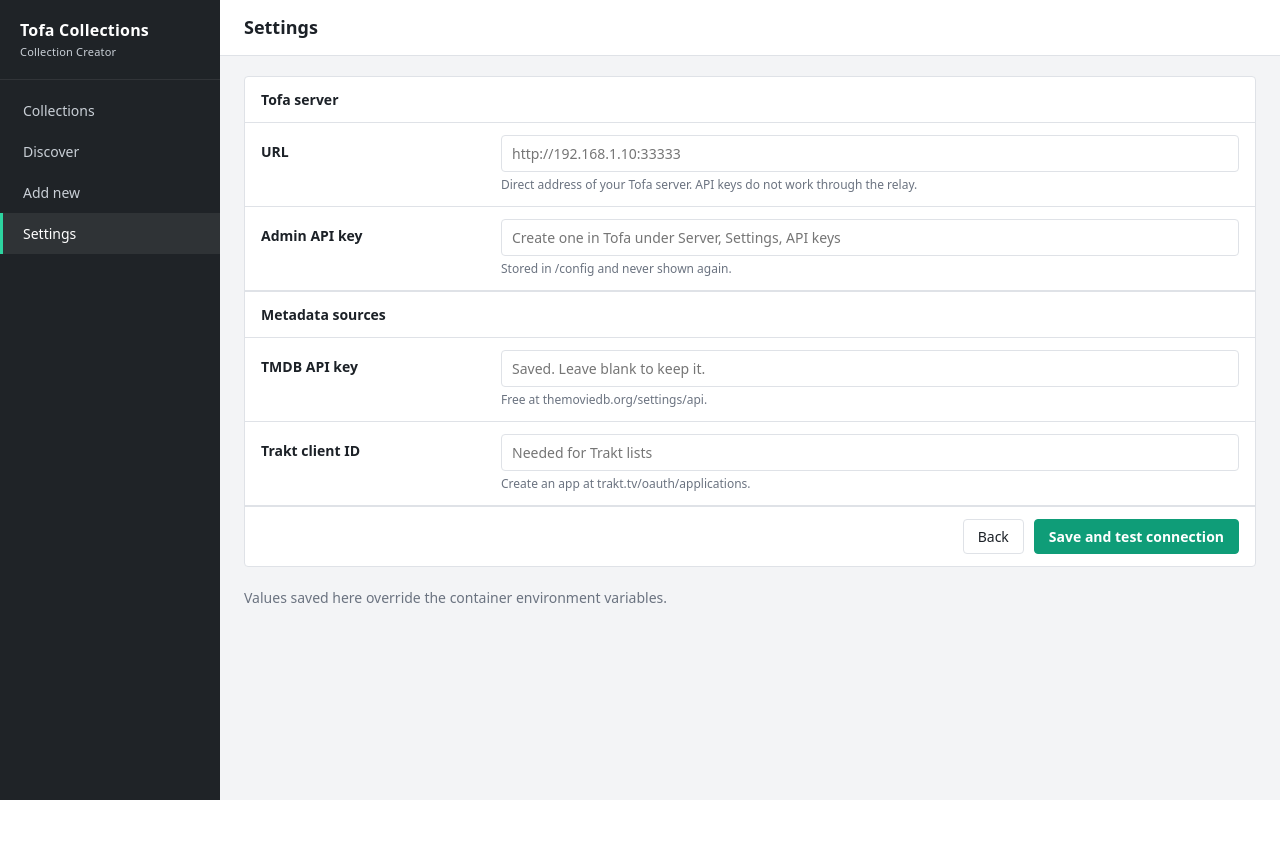
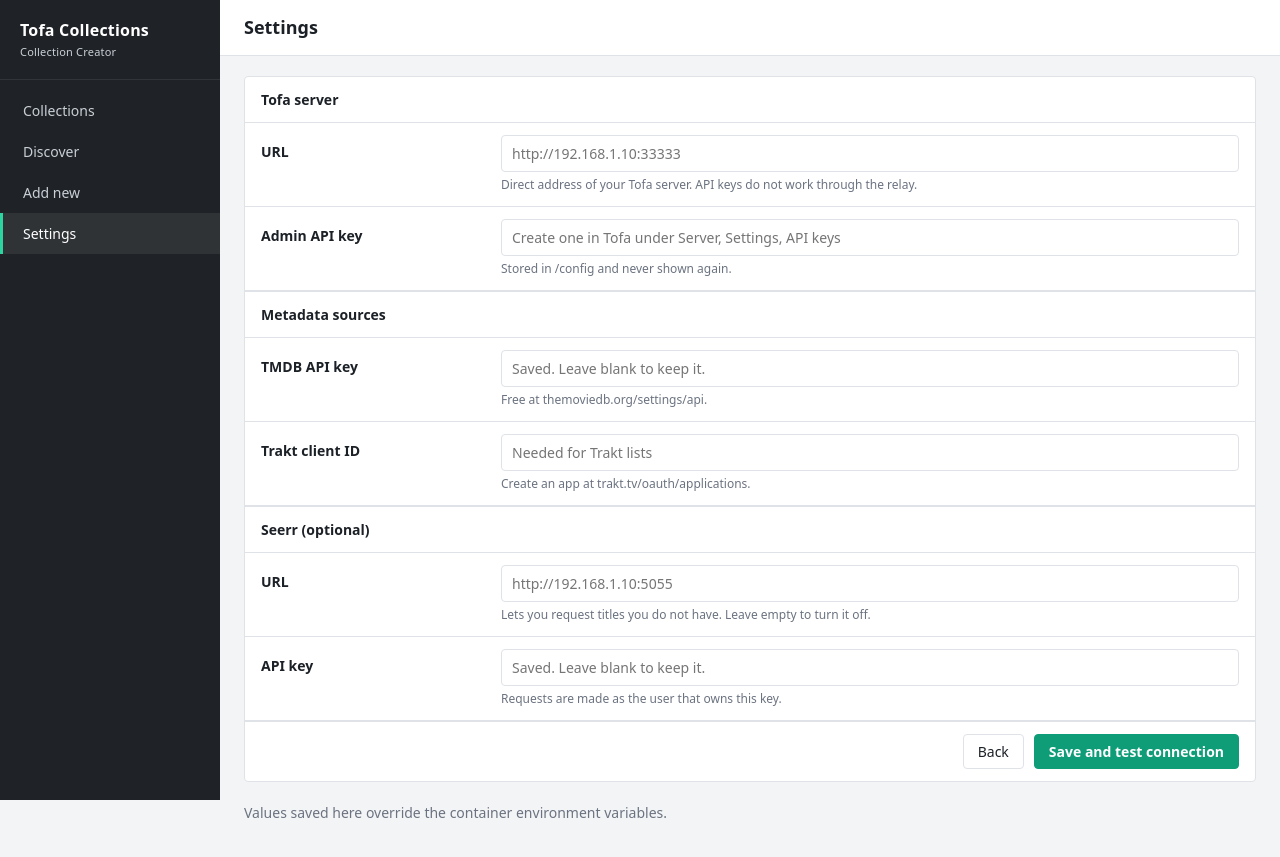
Before and after one commit to Ferdinand99/Tofarr, a FastAPI app: page /settings in a window 1280 px wide. Before the commit the page ends 800 px from the top, so only its background shows below. Run offline with FastAPI, Linux system fonts and the light colour scheme; parts of the project's set-up code (start-up, migrations or seed data) failed here and were passed over.

Commit message:
feat: Seerr requests (per title and all missing)

```diff
--- a/app/web/main.py
+++ b/app/web/main.py
@@ -2,9 +2,10 @@
 from pathlib import Path
 from urllib.parse import quote, urlsplit
 from fastapi import FastAPI, Request
-from fastapi.responses import PlainTextResponse, RedirectResponse, Response
+from fastapi.responses import JSONResponse, PlainTextResponse, RedirectResponse, Response
 from fastapi.templating import Jinja2Templates
 from app.discover.service import CATALOG, DISCOVERABLE, TITLES, cfg_for, load_shelf
+from app.seerr import SeerrClient, SeerrError
 from app.sources import SOURCE_TYPES, get_source
 from app.sources.tmdb import search_collections
 from app.sources.trakt import trending_lists
@@ -55,9 +56,23 @@
             "trakt_slug": c.get("slug", ""), "imdb_list": c.get("list", ""), "interval_minutes": d["interval_minutes"],
             "prune": d["prune"], "enabled": d["enabled"]}
 
-def create_app(settings, db, tofa_factory, scheduler=None, probe_factory=None) -> FastAPI:
+def create_app(settings, db, tofa_factory, scheduler=None, probe_factory=None, seerr_factory=None) -> FastAPI:
     app = FastAPI(title="Tofa Collection Creator")
     probe_factory = probe_factory or tofa_factory
+    get_seerr = seerr_factory or (lambda: SeerrClient(settings.seerr_url, settings.seerr_api_key))
+
+    def seerr_on() -> bool:
+        return bool(settings.seerr_url and settings.seerr_api_key)
+
+    def seerr_status(items) -> dict:
+        """Seerr's label per title, keyed "<tmdb id>-<type>" so templates can look it up."""
+        if not seerr_on() or not items:
+            return {}
+        try:
+            found = get_seerr().statuses([(i.tmdb_id, i.media_type) for i in items])
+        except SeerrError:
+            return {}
+        return {f"{k[0]}-{k[1]}": v for k, v in found.items()}
     previewed: set[int] = set()  # definitions the user has seen a dry run for since startup
 
     @app.middleware("http")
@@ -92,9 +107,10 @@
         return {"ok": True}
 
     def settings_page(request, status=200, message=None, error=None):
-        flags = {k: bool(getattr(settings, k)) for k in ("tofa_api_key", "tmdb_api_key", "trakt_client_id")}
-        return page(request, "settings.html", status, url=settings.tofa_url, is_set=flags,
-                    message=message, error=error)
+        flags = {k: bool(getattr(settings, k)) for k in ("tofa_api_key", "tmdb_api_key", "trakt_client_id",
+                                                           "seerr_api_key")}
+        return page(request, "settings.html", status, url=settings.tofa_url, seerr_url=settings.seerr_url or "",
+                    is_set=flags, message=message, error=error)
 
     @app.get("/settings")
     def settings_form(request: Request):
@@ -107,16 +123,27 @@
         if not url.startswith(("http://", "https://")):
             return settings_page(request, 400, error="Tofa URL must start with http:// or https:// "
                                                      "(example: http://192.168.1.10:33333)")
-        values = {"tofa_url": url}
-        for k in ("tofa_api_key", "tmdb_api_key", "trakt_client_id"):
+        seerr_url = f.get("seerr_url", "").rstrip("/")
+        if seerr_url and not seerr_url.startswith(("http://", "https://")):
+            return settings_page(request, 400, error="Seerr URL must start with http:// or https://")
+        values = {"tofa_url": url, "seerr_url": seerr_url}  # an empty Seerr URL switches Seerr off
+        for k in ("tofa_api_key", "tmdb_api_key", "trakt_client_id", "seerr_api_key"):
             if f.get(k):  # blank keeps the stored value
                 values[k] = f[k]
         settings.save(**values)
+        notes, problems = [], []
         try:
-            info = probe_factory().system_info()
-            return settings_page(request, message=f"Saved. Connected to Tofa {info.get('version', '')}".strip())
+            notes.append(f"Connected to Tofa {probe_factory().system_info().get('version', '')}".strip())
         except TofaError as e:
-            return settings_page(request, error=f"Saved, but the connection test failed: {e}")
+            problems.append(f"Tofa: {e}")
+        if seerr_on():
+            try:
+                notes.append(get_seerr().test())
+            except SeerrError as e:
+                problems.append(f"Seerr: {e}")
+        if problems:
+            return settings_page(request, error="Saved, but the connection test failed: " + "; ".join(problems))
+        return settings_page(request, message="Saved. " + ". ".join(notes))
 
     @app.get("/")
     def index(request: Request):
@@ -196,7 +223,8 @@
                         error=str(e))
         items = [i for i in view.items if i.in_library] if only else view.items
         return page(request, "shelf.html", type=type, arg=arg, title=shown, view=view, items=items, only=only,
-                    back=back, error=None)
+                    back=back, error=None, seerr_on=seerr_on(),
+                    seerr_status=seerr_status([i for i in items if not i.in_library]))
 
     @app.post("/discover/create")
     async def discover_create(request: Request):
@@ -224,6 +252,52 @@
         except TofaError:
             return PlainTextResponse("Image unavailable", status_code=502)
         return Response(data, media_type=ctype, headers={"Cache-Control": "private, max-age=86400"})
+
+    # ---------- Seerr requests ----------
+
+    @app.post("/seerr/request")
+    async def seerr_request(request: Request):
+        f = dict((await request.form()).items())
+        media_type = f.get("media_type", "")
+        try:
+            tmdb_id = int(f.get("tmdb_id", ""))
+        except ValueError:
+            return JSONResponse({"ok": False, "label": "Bad title id"}, status_code=400)
+        if media_type not in ("movie", "tv") or not seerr_on():
+            return JSONResponse({"ok": False, "label": "Seerr is not configured" if not seerr_on() else "Bad media type"},
+                                status_code=400)
+        try:
+            outcome = get_seerr().request(tmdb_id, media_type)
+        except SeerrError as e:
+            return JSONResponse({"ok": False, "label": str(e)}, status_code=502)
+        return {"ok": True, "label": "Already requested" if outcome == "exists" else "Requested"}
+
+    @app.post("/{def_id}/request-missing")
+    async def request_missing(request: Request, def_id: int):
+        d = db.get_definition(def_id)
+        if not d:
+            return RedirectResponse("/", 303)
+        f = dict((await request.form()).items())
+        if not seerr_on() or f.get("confirm") != "yes":
+            msg = "Seerr is not configured" if not seerr_on() else "Tick the confirmation to request these titles"
+            return page(request, "preview.html", 400, d=d, r=None, error=msg, seerr_on=seerr_on(), seerr_status={})
+        r = run_definition(def_id, db=db, tofa=tofa_factory(), settings=settings, dry_run=True)
+        seerr = get_seerr()
+        report, limit = [], 100
+        for m in r.missing[:limit]:
+            try:
+                outcome = seerr.request(m.tmdb_id, m.media_type)
+                report.append((m, "Already requested" if outcome == "exists" else "Requested", True))
+            except SeerrError as e:
+                report.append((m, str(e), False))
+                if e.fatal:
+                    break
+        done = sum(1 for _, _, ok in report if ok)
+        summary = f"Requested {done} of {len(r.missing)} missing titles"
+        if len(r.missing) > limit:
+            summary += f" (at most {limit} per click, click again for the rest)"
+        return page(request, "preview.html", d=d, r=r, seerr_on=True, seerr_status={}, report=report,
+                    report_summary=summary)
 
     @app.get("/{def_id}/edit")
     def edit_form(request: Request, def_id: int):
@@ -261,7 +335,8 @@
         r = run_definition(def_id, db=db, tofa=tofa_factory(), settings=settings, dry_run=True)
         if r.status == "preview":
             previewed.add(def_id)
-        return page(request, "preview.html", d=db.get_definition(def_id), r=r)
+        return page(request, "preview.html", d=db.get_definition(def_id), r=r, seerr_on=seerr_on(),
+                    seerr_status=seerr_status(r.missing))
 
     @app.post("/{def_id}/run")
     def run(def_id: int):
--- a/app/web/templates/base.html
+++ b/app/web/templates/base.html
@@ -69,6 +69,7 @@
 ul.list{list-style:none;margin:0;padding:0}
 ul.list li{padding:8px 16px;border-bottom:1px solid var(--line);display:flex;gap:10px;align-items:baseline}
 ul.list li:last-child{border-bottom:0}
+ul.list li .req{margin-left:auto}
 
 /* forms */
 .field{display:grid;grid-template-columns:220px 1fr;gap:6px 20px;padding:12px 16px;border-bottom:1px solid var(--line);align-items:start}
@@ -130,6 +131,14 @@
   var d=new Date(t.getAttribute('datetime'));
   if(!isNaN(d)) t.textContent=d.toLocaleString([], {dateStyle:'medium', timeStyle:'short'});
 });
+document.addEventListener('click', function(e){
+  var b=e.target.closest('[data-request]'); if(!b) return;
+  e.preventDefault(); b.disabled=true; b.textContent='Requesting...';
+  var fd=new FormData(); fd.append('tmdb_id', b.dataset.id); fd.append('media_type', b.dataset.type);
+  fetch('/seerr/request', {method:'POST', body:fd}).then(function(r){return r.json()}).then(function(j){
+    b.textContent=j.label; if(j.ok){b.classList.remove('primary')} else {b.disabled=false; b.classList.add('danger')}
+  }).catch(function(){b.disabled=false; b.textContent='Failed, try again'});
+});
 document.querySelectorAll('form[data-busy]').forEach(function(f){
   f.addEventListener('submit', function(){
     var b=f.querySelector('button'); if(b){ b.disabled=true; b.textContent=f.dataset.busy; }
--- a/app/web/templates/settings.html
+++ b/app/web/templates/settings.html
@@ -19,6 +19,13 @@
   <div class="field"><label for="r">Trakt client ID</label>
     <input id="r" type="password" name="trakt_client_id" autocomplete="off" placeholder="{{ 'Saved. Leave blank to keep it.' if is_set.trakt_client_id else 'Needed for Trakt lists' }}">
     <div class="hint">Create an app at trakt.tv/oauth/applications.</div></div>
+  <h2 style="border-top:1px solid var(--line)">Seerr (optional)</h2>
+  <div class="field"><label for="su">URL</label>
+    <input id="su" name="seerr_url" value="{{ seerr_url }}" placeholder="http://192.168.1.10:5055">
+    <div class="hint">Lets you request titles you do not have. Leave empty to turn it off.</div></div>
+  <div class="field"><label for="sk">API key</label>
+    <input id="sk" type="password" name="seerr_api_key" autocomplete="off" placeholder="{{ 'Saved. Leave blank to keep it.' if is_set.seerr_api_key else 'Seerr, Settings, General, API key' }}">
+    <div class="hint">Requests are made as the user that owns this key.</div></div>
   <div class="foot"><a class="btn" href="/">Back</a><button class="primary">Save and test connection</button></div>
 </form>
 <p class="mut">Values saved here override the container environment variables.</p>
--- a/app/web/templates/shelf.html
+++ b/app/web/templates/shelf.html
@@ -16,11 +16,15 @@
 <p><a class="btn sm {{ '' if only else 'primary' }}" href="/discover/shelf?type={{ type|urlencode }}&amp;arg={{ arg|urlencode }}&amp;title={{ title|urlencode }}">All titles</a>
    <a class="btn sm {{ 'primary' if only }}" href="/discover/shelf?type={{ type|urlencode }}&amp;arg={{ arg|urlencode }}&amp;title={{ title|urlencode }}&amp;only=1">Only in my library</a></p>
 <div class="grid">
-  {% for i in items %}
+  {% for i in items %}{% set label = (seerr_status or {}).get(i.tmdb_id ~ '-' ~ i.media_type) %}
   <div class="poster {{ '' if i.in_library else 'dim' }}">
     {% if i.poster %}<img loading="lazy" src="{{ poster_src(i.poster) }}" alt="">{% else %}<div class="noimg">{{ i.title }}</div>{% endif %}
     {% if i.in_library %}<span class="badge">In library</span>{% endif %}
     <span class="cap">{{ i.title }}{% if i.year %} <span class="mut">{{ i.year }}</span>{% endif %}</span>
+    {% if seerr_on and not i.in_library %}
+      {% if label %}<span class="pill on">{{ label }}</span>
+      {% else %}<button class="sm" data-request data-id="{{ i.tmdb_id }}" data-type="{{ i.media_type }}">Request</button>{% endif %}
+    {% endif %}
   </div>
   {% else %}<p class="mut">Nothing to show.</p>{% endfor %}
 </div>
```
Also changed, not shown: app/config.py (+13 -1 lines), app/seerr.py (added, +76 -0 lines), app/web/templates/preview.html (+17 -1 lines), tests/test_seerr.py (added, +194 -0 lines), unraid/tofa-collection-creator.xml (+20 -0 lines), README.md.
